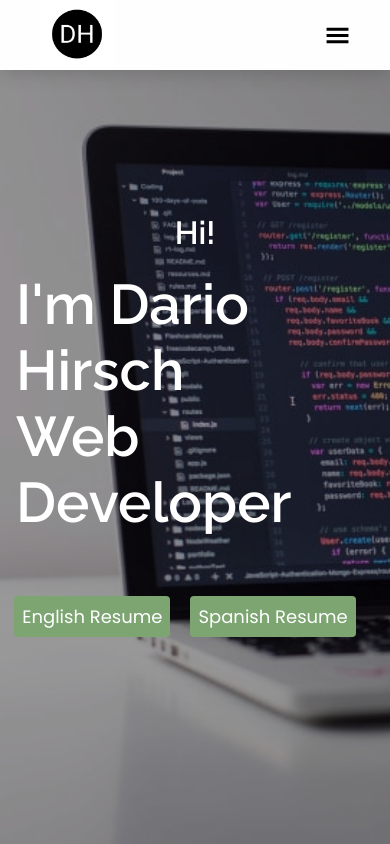
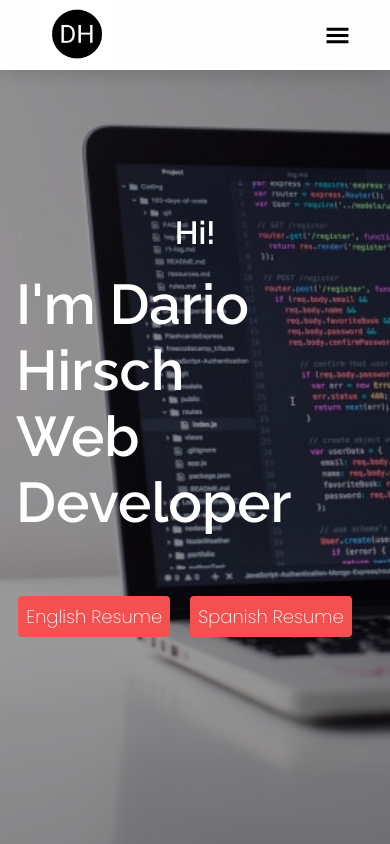
Before and after one commit to dariohirsch/portfolio, a React (Create React App) app: page / in a window 390 px wide. Shown: the top 844 px of the page. Built offline with nearby package versions, Linux system fonts and the light colour scheme.

Commit message:
font and a colors changed

```diff
--- a/src/App.css
+++ b/src/App.css
@@ -51,11 +51,11 @@
 	cursor: pointer;
 	background-color: white;
 	font-weight: bolder;
-	color: #58a941;
+	color: rgb(245, 80, 80);
 }
 
 .option :hover {
-	color: #58a941;
+	color: rgb(245, 80, 80);
 }
 
 /* welcome section */
@@ -163,15 +163,17 @@
 	text-decoration: none;
 
 	color: white;
-	font-weight: lighter;
-	border: 1px solid #58a941;
+	font-weight: 200;
+	border: 2px inset rgb(245, 80, 80);
+
 	border-radius: 4px;
 	padding: 8px;
+
 	transition: all 0.8s ease;
 }
 
 #link-cont a:hover {
-	background-color: #58a941;
+	background-color: rgb(245, 80, 80);
 }
 
 /* About section */
@@ -404,8 +406,8 @@ a {
 		text-align: center;
 	} */
 	#link-cont a {
-		background-color: #7da572;
-		border: #7da572;
+		background-color: rgb(245, 80, 80);
+		border: rgb(245, 80, 80);
 		font-size: 18px;
 	}
 
```
